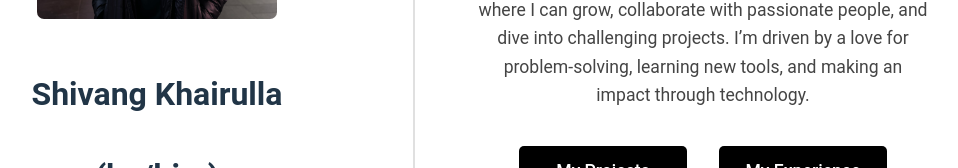
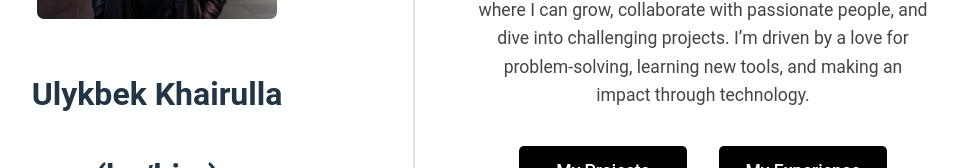
Before and after one commit to Ulug2/my-portfolio, a React (Vite) app: page / in a window 1280 px wide. Shown: the part 397-565 px from the top of the page, without its empty margins (210-1168 px from the left). Built offline with nearby package versions, Linux system fonts and the light colour scheme.

Commit message:
Updated portfolio

```diff
--- a/src/components/Hero.jsx
+++ b/src/components/Hero.jsx
@@ -7,7 +7,7 @@ return (
     <section className="hero">
         <div className="hero-content">
             <img src='/avatar.jpg' alt="Profile" className="profile-img" />
-            <h2>Shivang Khairulla</h2>
+            <h2>Ulykbek Khairulla</h2>
             <h2>(he/him)</h2>
             <p>Software Engineer</p>
             <button className="email-btn" onClick={() => window.location.href = 'mailto:khaiul01@gettysburg.edu'}>Email me</button>
```
